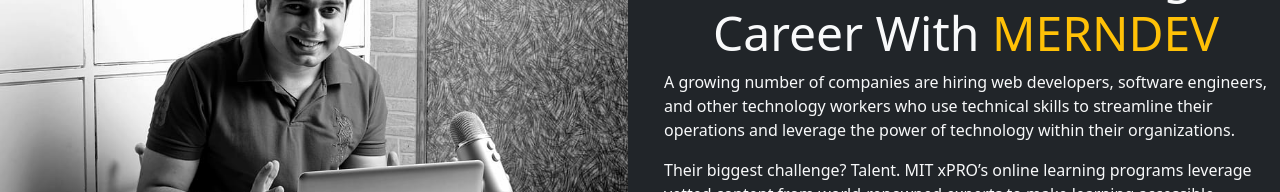
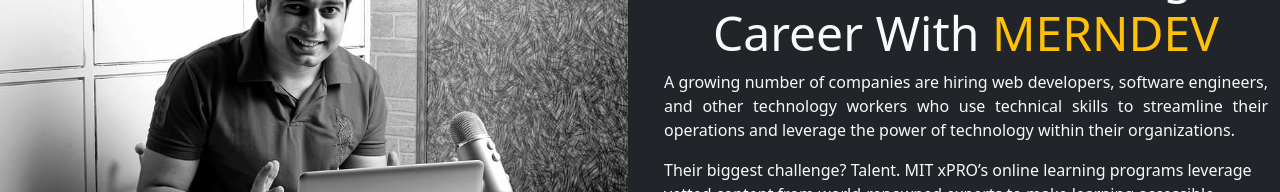
Before and after one commit to Palashtalukder78/learn-web, a React (Create React App) app: page / in a window 1280 px wide. Shown: the part 169-361 px from the top of the page. Built offline with nearby package versions, Linux system fonts and the light colour scheme.

Commit message:
Channges paragraph alignment

```diff
--- a/public/index.html
+++ b/public/index.html
@@ -22,7 +22,7 @@
       work correctly both with client-side routing and a non-root public URL.
       Learn how to configure a non-root public URL by running `npm run build`.
     -->
-  <title>Mern Dev</title>
+  <title>MERN Dev</title>
 
   <link rel="stylesheet" href="https://use.fontawesome.com/releases/v5.15.4/css/all.css"
     integrity="sha384-DyZ88mC6Up2uqS4h/KRgHuoeGwBcD4Ng9SiP4dIRy0EXTlnuz47vAwmeGwVChigm" crossorigin="anonymous">
--- a/src/components/Banner/Banner.css
+++ b/src/components/Banner/Banner.css
@@ -1,3 +1,6 @@
 .banner{
     border-radius: 0 50px 0  0;
 }
+.paragraph{
+    text-align: justify;
+}
--- a/src/components/Banner/Banner.js
+++ b/src/components/Banner/Banner.js
@@ -11,7 +11,7 @@
                 </div>
                 <div className="col-md-6 px-4">
                     <h2 className="text-center display-5"><b>Launch Your Coding Career With <span className="text-warning">MERNDEV</span></b></h2>
-                    <p>A growing number of companies are hiring web developers, software engineers, and other technology workers who use technical skills to streamline their operations and leverage the power of technology within their organizations.</p>
+                    <p className="paragraph">A growing number of companies are hiring web developers, software engineers, and other technology workers who use technical skills to streamline their operations and leverage the power of technology within their organizations.</p>
                     <p>Their biggest challenge? Talent. MIT xPRO’s online learning programs leverage vetted content from world-renowned experts to make learning accessible anytime, anywhere and solve this challenge for developing technical professionals.</p>
                 </div>
             </div>
--- a/src/components/Contact/Contact.js
+++ b/src/components/Contact/Contact.js
@@ -55,7 +55,7 @@
                             <input type="text" className="form-control my-2 form-item " placeholder="Enter your name" />
                             <input type="email" className="form-control my-2 form-item " placeholder="Enter your email" />
                             <textarea className="form-control form-item " name="" id="" cols="10" rows="4" placeholder="Enter your messages"></textarea>
-                            <button className="btn btn-primary btn-sm my-2">Send</button>
+                            <button className="btn btn-primary my-2">Send</button>
                         </form>
                     </div>
                 </div>
```
